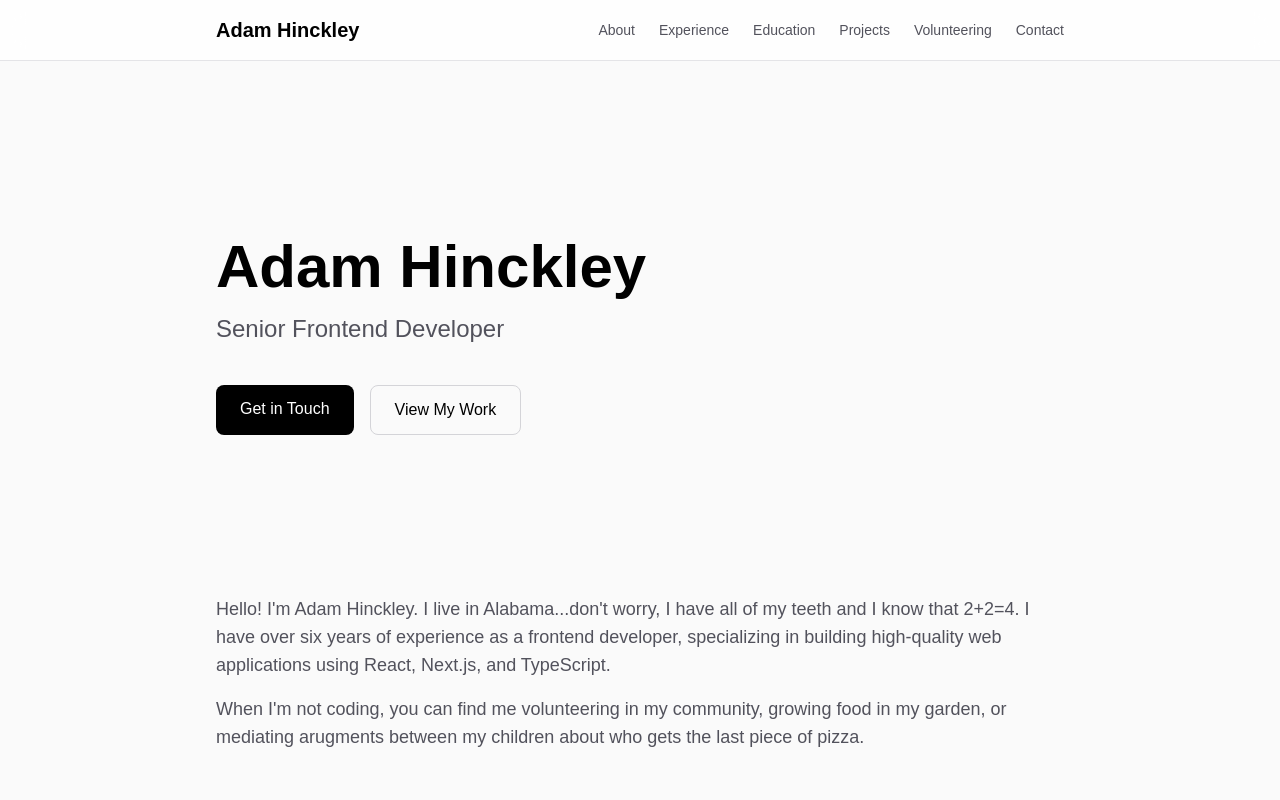
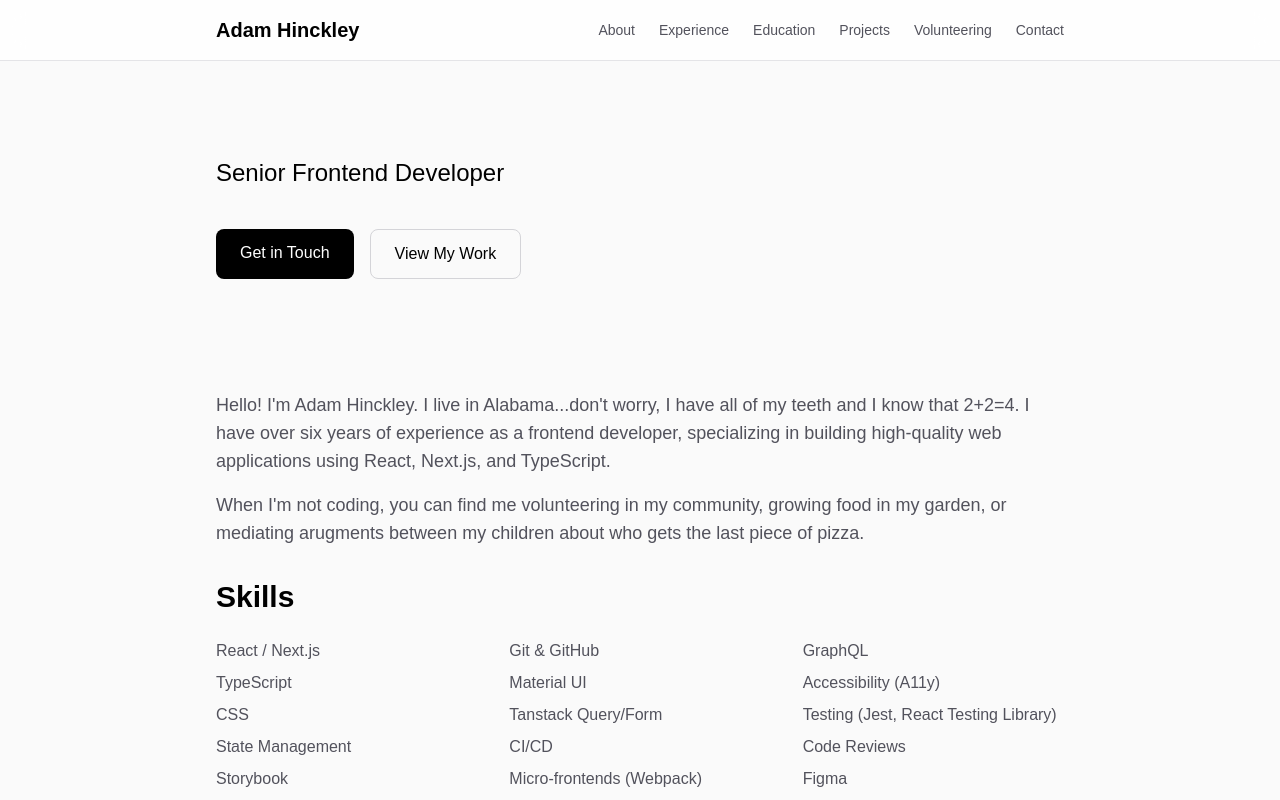
Before and after one commit to adamhinckley/adam-hinckley, a Next.js app: page / in a window 1280 px wide. Shown: the top 800 px of the page. Built offline with nearby package versions, Linux system fonts and the light colour scheme.

Commit message:
Fix spacing on mobile, fix "top" link

```diff
--- a/app/page.tsx
+++ b/app/page.tsx
@@ -7,7 +7,7 @@ export default function Home() {
   const [isMenuOpen, setIsMenuOpen] = useState(false);
 
   return (
-    <div className="min-h-screen bg-zinc-50 dark:bg-black">
+    <div className="min-h-screen bg-zinc-50 dark:bg-black" id="top">
       {/* Navigation */}
       <nav className="sticky top-0 z-40 bg-white/80 dark:bg-black/80 backdrop-blur-md border-b border-zinc-200 dark:border-zinc-800">
         <div className="max-w-4xl mx-auto px-6 py-4 flex items-center justify-between">
@@ -133,14 +133,14 @@ export default function Home() {
         )}
       </nav>
 
-      <main className="max-w-4xl mx-auto px-6 py-20">
+      <main className="max-w-4xl mx-auto px-6 py-0">
         {/* Hero Section */}
         <section id="top" className="py-16 md:py-24 flex flex-col gap-6">
           <div className="flex flex-col gap-4">
-            <h1 className="text-5xl md:text-6xl font-bold text-black dark:text-white">
+            {/* <h1 className="text-5xl md:text-6xl font-bold text-black dark:text-white">
               Adam Hinckley
-            </h1>
-            <p className="text-2xl text-zinc-600 dark:text-zinc-400">
+            </h1> */}
+            <p className="text-2xl text-black dark:text-white">
               Senior Frontend Developer
             </p>
           </div>
@@ -161,7 +161,7 @@ export default function Home() {
         </section>
 
         {/* About Section */}
-        <section id="about" className="py-16 flex flex-col gap-6">
+        <section id="about" className="py-8 md:py-4 flex flex-col gap-6">
           {/* <h2 className="text-3xl font-bold text-black dark:text-white">
             About
           </h2> */}
@@ -182,7 +182,7 @@ export default function Home() {
         </section>
 
         {/* Skills Section */}
-        <section className="py-16 flex flex-col gap-6">
+        <section id="skills" className="py-8 md:py-4 flex flex-col gap-6">
           <h2 className="text-3xl font-bold text-black dark:text-white">
             Skills
           </h2>
@@ -218,7 +218,7 @@ export default function Home() {
         </section>
 
         {/* Experience Section */}
-        <section id="experience" className="py-16 flex flex-col gap-6">
+        <section id="experience" className="py-8 md:py-4 flex flex-col gap-6">
           <h2 className="text-3xl font-bold text-black dark:text-white">
             Experience
           </h2>
@@ -328,7 +328,7 @@ export default function Home() {
         </section>
 
         {/* Projects Section */}
-        <section id="projects" className="py-16 flex flex-col gap-6">
+        <section id="projects" className="py-8 md:py-4 flex flex-col gap-6">
           <h2 className="text-3xl font-bold text-black dark:text-white">
             Featured Projects
           </h2>
@@ -394,7 +394,7 @@ export default function Home() {
           </div>
         </section>
 
-        <section id="volunteer" className="py-16 flex flex-col gap-6 ">
+        <section id="volunteer" className="py-8 md:py-4 flex flex-col gap-6">
           <h2 className="text-3xl font-bold text-black dark:text-white">
             Volunteering
           </h2>
@@ -428,7 +428,7 @@ export default function Home() {
         </section>
 
         {/* Contact Section */}
-        <section id="contact" className="py-16 flex flex-col gap-6">
+        <section id="contact" className="py-8 md:py-4 flex flex-col gap-6">
           <h2 className="text-3xl font-bold text-black dark:text-white">
             Get In Touch
           </h2>
```
